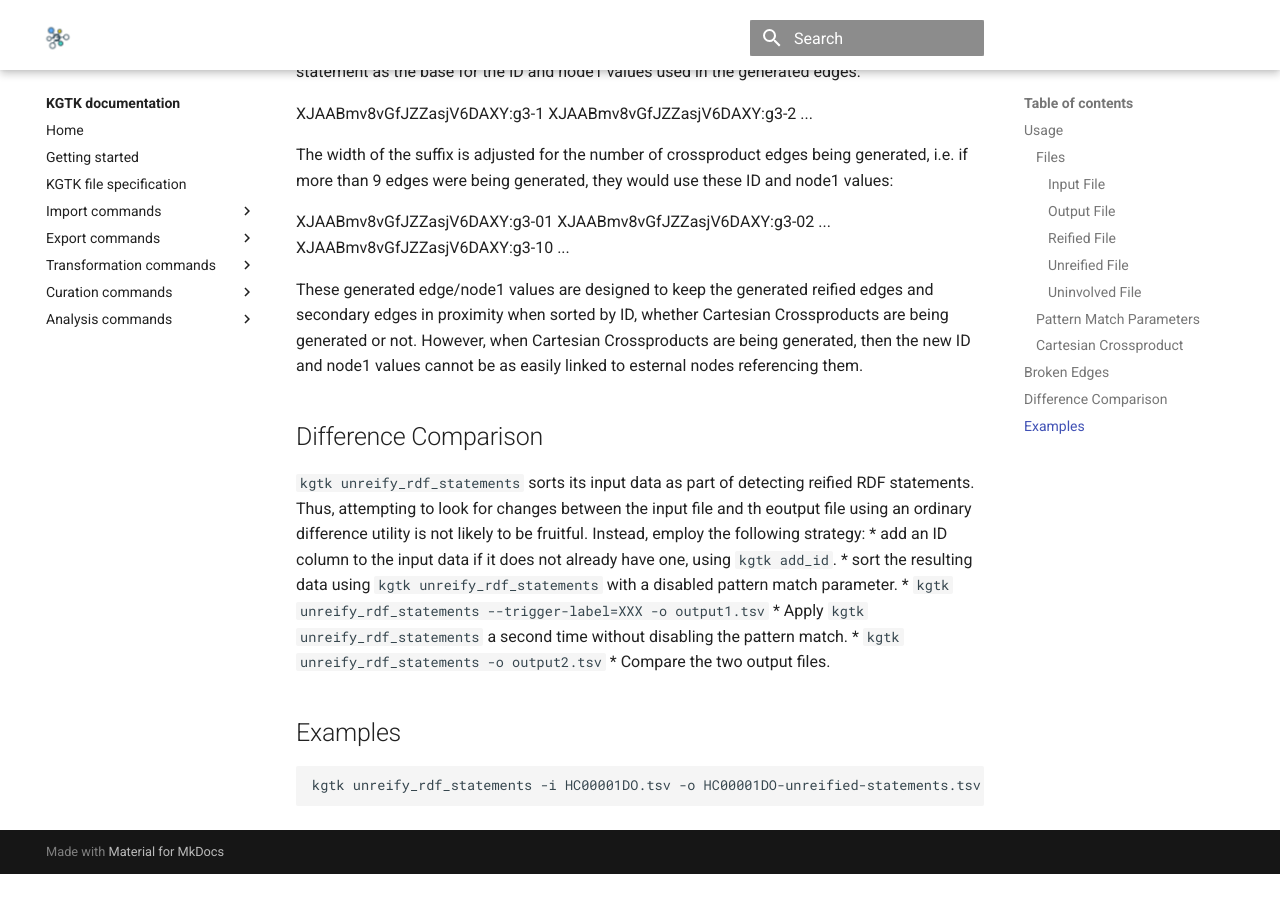
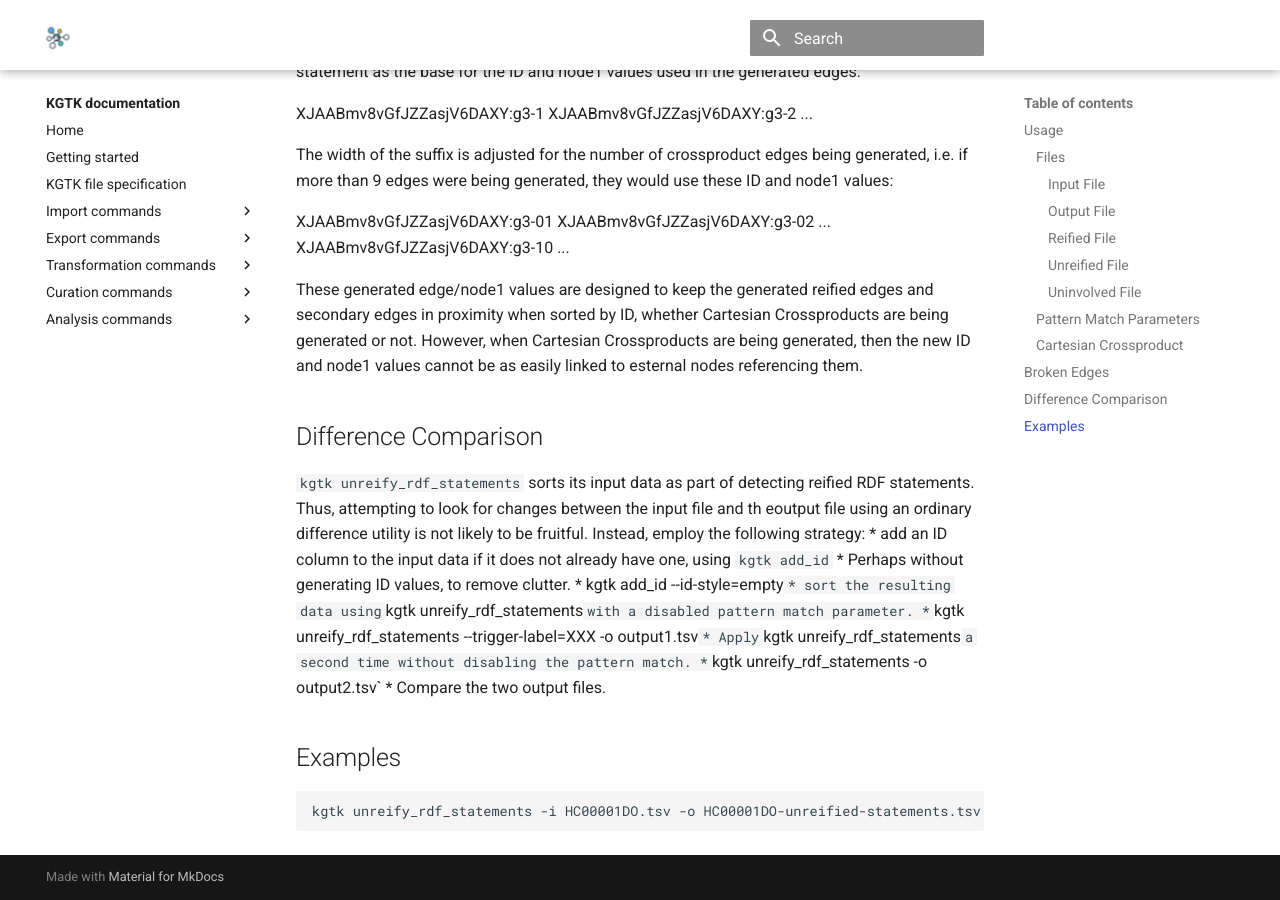
Before and after one commit to usc-isi-i2/kgtk, an MkDocs documentation site: the page built from docs/transform/unreify_rdf_statements.md, in a window 1280 px wide and 900 px high, scrolled down 4681 px. Built offline with MkDocs 1.6.1 and Material for MkDocs 9.7.7, drawn with Linux system fonts in a browser that asks for light colours; comment, search, counter and statistics services are not loaded; before the commit the page ends 5555 px from its top, so only the background shows below that.

Commit message:
Test the difference comparison, using the tmpty ID style.

```diff
--- a/docs/transform/unreify_rdf_statements.md
+++ b/docs/transform/unreify_rdf_statements.md
@@ -252,7 +252,9 @@ then the new ID and node1 values cannot be as easily linked to esternal nodes re
 statements. Thus, attempting to look for changes between the input file and th eoutput file using
 an ordinary difference utility is not likely to be fruitful.  Instead, employ the following
 strategy:
- * add an ID column to the input data if it does not already have one, using `kgtk add_id`.
+ * add an ID column to the input data if it does not already have one, using `kgtk add_id`
+   * Perhaps without generating ID values, to remove clutter.
+   * kgtk add_id --id-style=empty`
  * sort the resulting data using `kgtk unreify_rdf_statements` with a disabled pattern match parameter.
    * `kgtk unreify_rdf_statements --trigger-label=XXX -o output1.tsv`
  * Apply `kgtk unreify_rdf_statements` a second time without disabling the pattern match.
```
Also changed, not shown: 1 other file.
